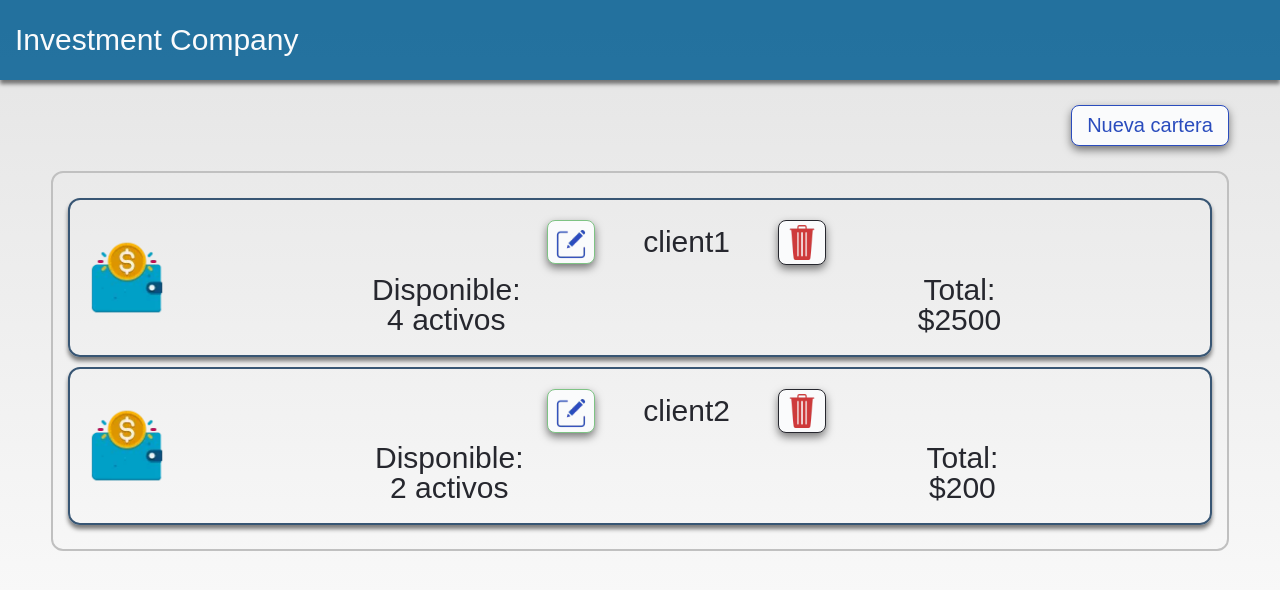
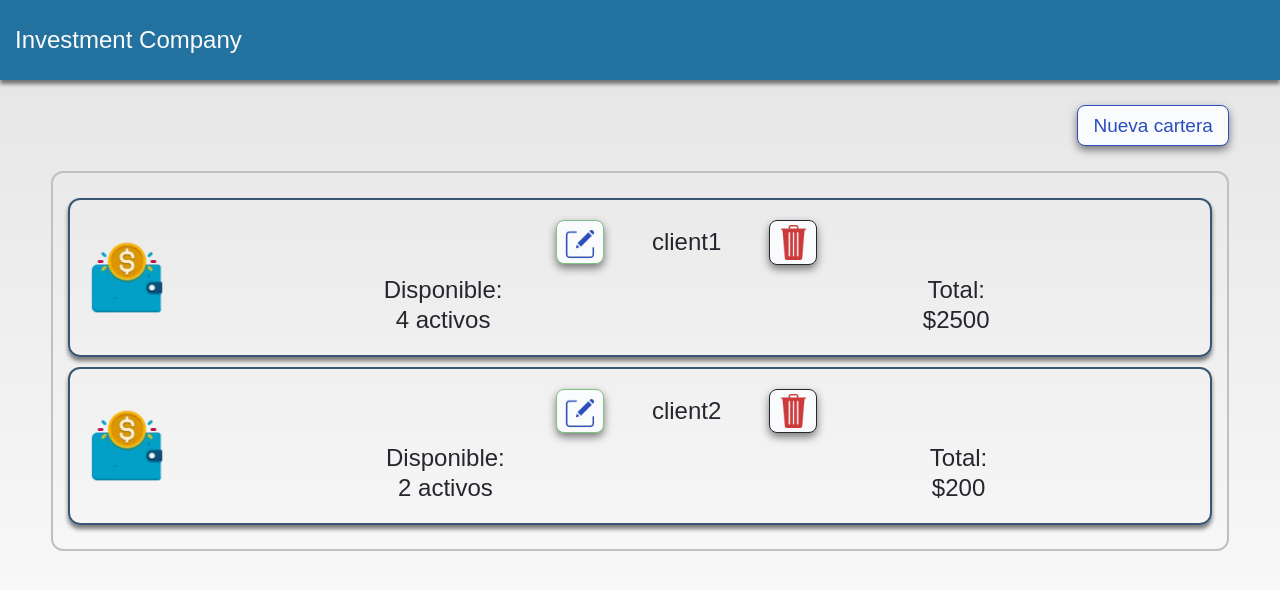
Before and after one commit to LuisGerezM/react-crypto-challenge, a React (Vite) app: page / in a window 1280 px wide. Shown: the top 590 px of the page. Built offline with nearby package versions, Linux system fonts and the light colour scheme.

Commit message:
FIX: modify typography,  added WrapImage component and added deleted and edited client wallet function

```diff
--- a/src/components/Image/CustomImage/index.jsx
+++ b/src/components/Image/CustomImage/index.jsx
@@ -1,6 +1,6 @@
 import { SpinnerGrow } from "@/components";
 import { useState } from "react";
-import { Image } from "./styled-components";
+import { Image, WrapImage } from "./styled-components";
 
 const CustomImage = ({
   imageClass = "imageClass",
@@ -9,12 +9,20 @@ const CustomImage = ({
   alt = "image",
   title = "",
   color = "info",
-  imgWidth = "100%"
+  imgWidth = "100%",
+  wrapDisplay,
+  wrapJustify,
+  wrapAlignItems
 }) => {
   const [loadingImage, setLoadingImage] = useState(true);
 
   return (
-    <div className={wrapImgClass}>
+    <WrapImage
+      className={wrapImgClass}
+      wrapDisplay={wrapDisplay}
+      wrapJustify={wrapJustify}
+      wrapAlignItems={wrapAlignItems}
+    >
       {loadingImage && <SpinnerGrow color={color} />}
       <Image
         className={imageClass}
@@ -25,7 +33,7 @@ const CustomImage = ({
         width={imgWidth}
         onLoad={() => setLoadingImage(false)}
       />
-    </div>
+    </WrapImage>
   );
 };
 export default CustomImage;
--- a/src/components/Image/CustomImage/styled-components/CustomImage.styled.js
+++ b/src/components/Image/CustomImage/styled-components/CustomImage.styled.js
@@ -1,8 +1,14 @@
 import styled from "styled-components";
+
+const WrapImage = styled.div`
+  display: ${({ wrapDisplay }) => wrapDisplay || "flex"};
+  justify-content: ${({ wrapJustify }) => wrapJustify || "center"};
+  align-items: ${({ wrapAlignItems }) => wrapAlignItems || "center"};
+`;
 
 const Image = styled.img`
   display: ${({ loadingImage }) => (loadingImage ? "none" : "block")};
   width: ${({ width }) => width};
 `;
 
-export { Image };
+export { Image, WrapImage };
--- a/src/styled-components/responsiveTemplate.styled.js
+++ b/src/styled-components/responsiveTemplate.styled.js
@@ -1,13 +1,18 @@
 const ScreenSizes = {
   tablet: 600,
   desktop: 768,
-  extraLarge: 1300,
+  extraLarge: 1300
 };
 
 const responsiveTemplate = {
-  tablet: `@media (min-width: ${ScreenSizes.tablet}px) and (max-width: ${ScreenSizes.desktop - 1}px)`,
-  desktop: `@media (min-width: ${ScreenSizes.desktop}px) and (max-width: ${ScreenSizes.extraLarge - 1}px)`,
-  extraLarge: `@media (min-width: ${ScreenSizes.extraLarge}px)`,
+  mobile: `@media screen and (max-width: ${ScreenSizes.tablet - 1}px)`,
+  tablet: `@media (min-width: ${ScreenSizes.tablet}px) and (max-width: ${
+    ScreenSizes.desktop - 1
+  }px)`,
+  desktop: `@media (min-width: ${ScreenSizes.desktop}px) and (max-width: ${
+    ScreenSizes.extraLarge - 1
+  }px)`,
+  extraLarge: `@media (min-width: ${ScreenSizes.extraLarge}px)`
 };
 
 export { responsiveTemplate };
--- a/src/styled-components/typography.styled.js
+++ b/src/styled-components/typography.styled.js
@@ -6,25 +6,25 @@ const fontFamily = "'Rubik', sans-serif";
 
 const typography = {
   mobileTitle: () => css`
-    font: 700 33px/40px ${fontFamily};
+    font: 700 30px/40px ${fontFamily};
   `,
   mobileSsubTitle: () => css`
-    font: 400 23px/16px ${fontFamily};
+    font: 400 20px/16px ${fontFamily};
   `,
   mobileInputText: () => css`
-    font: 400 13px/14px ${fontFamily};
+    font: 400 15px/14px ${fontFamily};
   `,
   mobileSmallText: () => css`
     font: 300 11px/20px ${fontFamily};
   `,
   title: () => css`
-    font: 700 40px/76px ${fontFamily};
+    font: 700 34px/76px ${fontFamily};
   `,
   subTitle: () => css`
-    font: 400 30px/20px ${fontFamily};
+    font: 400 24px/20px ${fontFamily};
   `,
   desktopInputText: () => css`
-    font: 300 20px/19px ${fontFamily};
+    font: 300 19px/19px ${fontFamily};
   `,
   desktopSmallText: () => css`
     font: 300 15px/20px ${fontFamily};
--- a/src/views/Home/components/ClientWallet/index.jsx
+++ b/src/views/Home/components/ClientWallet/index.jsx
@@ -8,14 +8,23 @@ import {
   WrapSectionDetailsClientWallet
 } from "./styled-components";
 
-const ClientWallet = ({ name, totalMoney, amountCryptos }) => {
+const ClientWallet = ({ id, name, totalMoney, amountCryptos }) => {
+  const editClientWallet = walletId => {
+    console.log("click edit", walletId);
+  };
+
+  const deleteClientWallet = walletId => {
+    console.log("click delete", walletId);
+  };
+
   return (
     <WrapClientWallet className='WrapClientWallet'>
       <CustomImage
         src={imagesSrc.wallet}
-        wrapImgClass='wrapImgClass col col-3 col-sm-2 col-lg-1 d-flex justify-content-center align-items-center'
+        wrapImgClass='wrapImgClass col col-3 col-sm-2 col-lg-1 d-none d-sm-flex'
+        imageClass='d-none d-sm-flex'
       />
-      <div className='col col-9 col-sm-10 col-lg-11'>
+      <div className='col col-12 col-sm-10 col-lg-11'>
         <WrapSectionHeaderClientWallet className='WrapSectionHeaderClientWallet col col-12'>
           <HeaderClientWallet>
             {{
@@ -23,7 +32,8 @@ const ClientWallet = ({ name, totalMoney, amountCryptos }) => {
               title: "editClientWallet",
               imgClass: "col col-10 pt-1",
               buttonMargin: "me-3 me-md-4 me-lg-5",
-              color: "green"
+              color: "green",
+              onClick: () => editClientWallet(id)
             }}
             <SubtitleText className='SubtitleText'>{name}</SubtitleText>
             {{
@@ -31,7 +41,8 @@ const ClientWallet = ({ name, totalMoney, amountCryptos }) => {
               title: "deleteNameWallet",
               imgClass: "col col-9 py-1",
               buttonMargin: "ms-3 ms-md-4 ms-lg-5",
-              color: "light"
+              color: "light",
+              onClick: () => deleteClientWallet(id)
             }}
           </HeaderClientWallet>
         </WrapSectionHeaderClientWallet>
--- a/src/views/Home/components/HeaderClientWallet/index.jsx
+++ b/src/views/Home/components/HeaderClientWallet/index.jsx
@@ -9,6 +9,7 @@ const HeaderClientWallet = ({ children }) =>
       ) : (
         <CustomButton
           buttonClass={`p-0 d-flex justify-content-center ${element.buttonMargin}`}
+          onClick={element.onClick}
           color={element.color}
           text={
             <CustomImage
--- a/src/views/Home/index.jsx
+++ b/src/views/Home/index.jsx
@@ -20,6 +20,7 @@ const Home = () => {
             {stateInvestCompanyMock.map(wallet => (
               <Card key={wallet.id}>
                 <ClientWallet
+                  id={wallet.id}
                   name={wallet.name}
                   totalMoney={wallet.totalMoney}
                   amountCryptos={wallet.cryptos.length}
```
